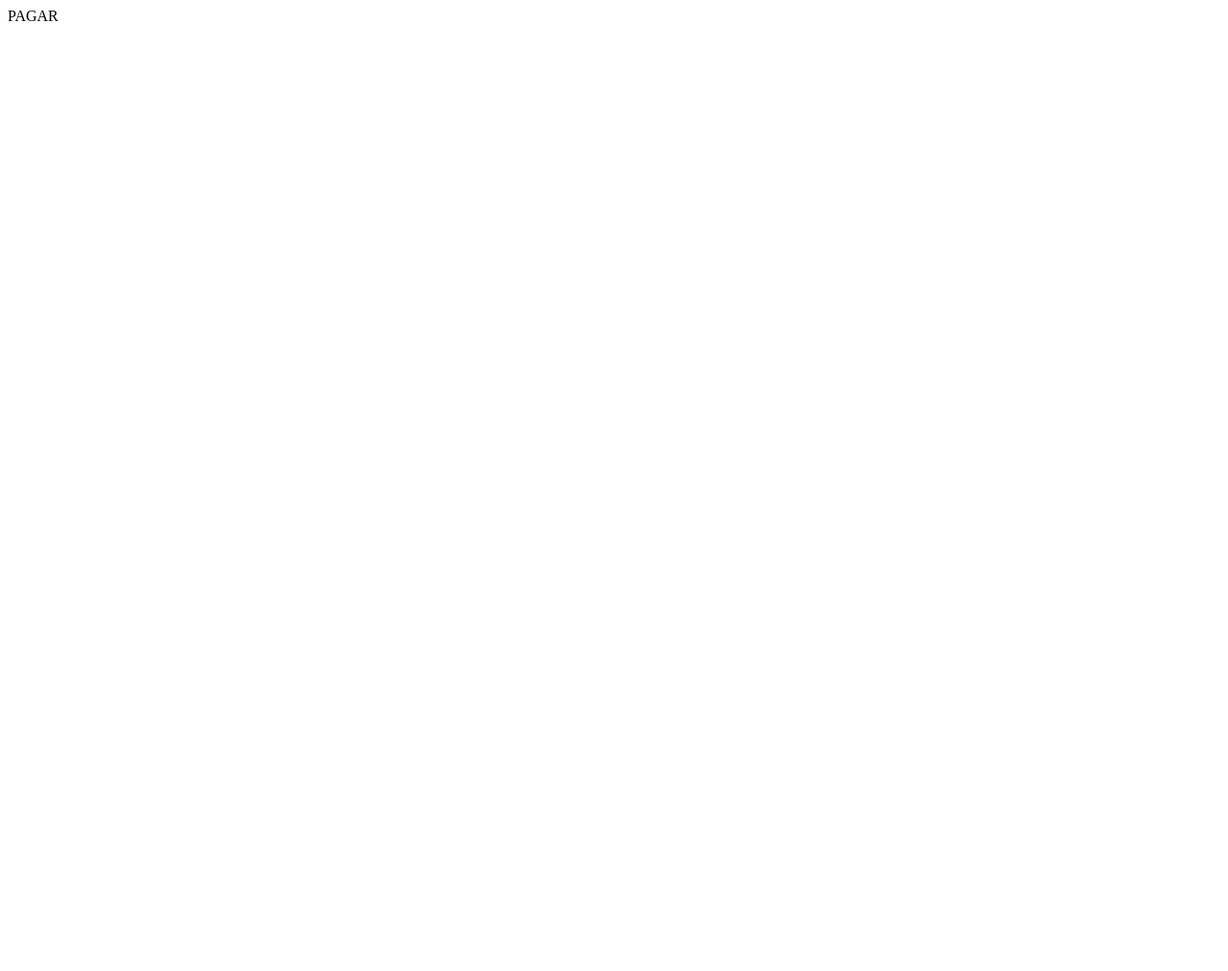
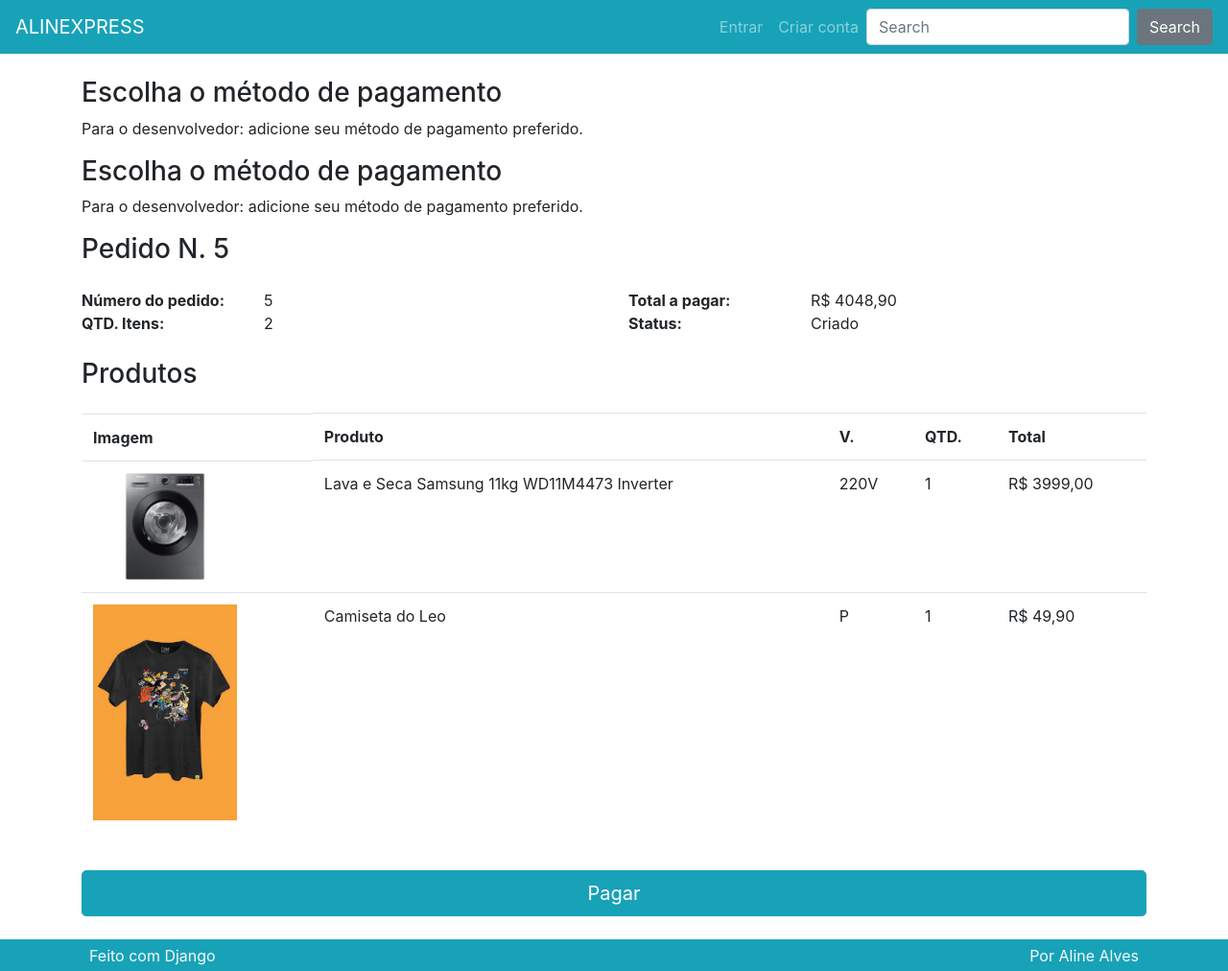
Before and after one commit to alinealves0/ecommerce, a Django app: page /pedido/pagar/5 in a window 1280 px wide. Before the commit the page is almost empty. Shown: the whole page at 96% size. Before the commit the page ends 22 px from the top, so only its background shows below. Run offline with Django 4.2, Linux system fonts and the light colour scheme; data comes from the database, SQL or seed files in the repository; both versions use the stored data as it was after the commit; some libraries are stand-ins or nearby versions.

Commit message:
Alterações

```diff
--- a/pedido/templates/pedido/pagar.html
+++ b/pedido/templates/pedido/pagar.html
@@ -1,4 +1,7 @@
 {% extends "base.html" %}
+
+{% load omfilters %}
+{% load static %}
 
 {% block conteudo %}
 <div class="row">
@@ -8,4 +11,74 @@
     </div>
 </div>
 
+<div class="row">
+    <div class="col">
+        <h3>Escolha o método de pagamento</h3>
+        <p>Para o desenvolvedor: adicione seu método de pagamento preferido.</p>
+    </div>
+</div>
+
+<div class="row">
+    <div class="col">
+        <h3>{{ pedido }}</h3>
+
+        <div class="row mt-4">
+            <div class="col-lg-2 font-weight-bold">Número do pedido:</div>
+            <div class="col-lg-4">{{ pedido.id }}</div>
+            <div class="col-lg-2 font-weight-bold">Total a pagar:</div>
+            <div class="col-lg-4">{{ pedido.total|formata_preco }}</div>
+
+            <div class="col-lg-2 font-weight-bold">QTD. Itens:</div>
+            <div class="col-lg-4">{{ pedido.qtd_total }}</div>
+            <div class="col-lg-2 font-weight-bold">Status:</div>
+            <div class="col-lg-4">{{ pedido.get_status_display }}</div>
+        </div>
+
+        <div class="row mt-4">
+            <div class="col">
+                <h3>Produtos</h3>
+            </div>
+        </div>
+
+        <div class="table-responsive mt-3">
+            <table class="table">
+                <tr>
+                    <th class="d-none d-lg-block">Imagem</th>
+                    <th>Produto</th>
+                    <th>V.</th>
+                    <th>QTD.</th>
+                    <th>Total</th>
+                </tr>
+
+                {% for linha in pedido.itempedido_set.all %}
+                <tr>
+                    <td class="d-none d-lg-block">
+                        <img class="cart-img" src="{% get_media_prefix %}{{ linha.imagem }}">
+                    <td>{{ linha.produto }}</td>
+                    <td>{{ linha.variacao}}</td>
+                    <td>{{ linha.quantidade }}</td>
+                    <td>
+                        {% if linha.preco_promocional %}
+                            {{ linha.preco_promocional|formata_preco }}
+                        {% else %}
+                            {{ linha.preco|formata_preco }}
+                        {% endif %}
+                    </td>
+                </tr>
+                {% endfor %}
+
+            </table>
+        </div>
+
+
+        <div class="row mt-4">
+            <div class="col">
+                <a href="#" class="btn btn-primary btn-block btn-lg">Pagar</a>
+            </div>
+        </div>
+
+
+    </div>
+</div>
+
 {% endblock  %}
--- a/pedido/views.py
+++ b/pedido/views.py
@@ -1,5 +1,5 @@
-from django.shortcuts import render, redirect
-from django.views.generic import ListView
+from django.shortcuts import render, redirect, reverse
+from django.views.generic import ListView, DetailView
 from django.views import View
 from django.http import HttpResponse
 from django.contrib import messages
@@ -11,9 +11,11 @@ from utils import utils
 
 
 
-class Pagar(View):
-    def get(self, *args, **kwargs):
-        return HttpResponse('PAGAR')
+class Pagar(DetailView):
+    template_name = 'pedido/pagar.html'
+    model = Pedido
+    pk_url_kwarg = 'pk'
+    context_object_name = 'pedido'
 
 class SalvarPedido(View):
     template_name = 'pedido/pagar.html'
@@ -102,7 +104,14 @@ class SalvarPedido(View):
         }
 
         del self.request.session['carrinho']
-        return redirect('pedido:lista')
+        return redirect(
+            reverse(
+                'pedido:pagar',
+                kwargs={
+                    'pk': pedido.pk
+                }
+            )
+        )
 
 class Detalhe(View):
     def get(self, *args, **kwargs):
```
Also changed, not shown: db.sqlite3.
